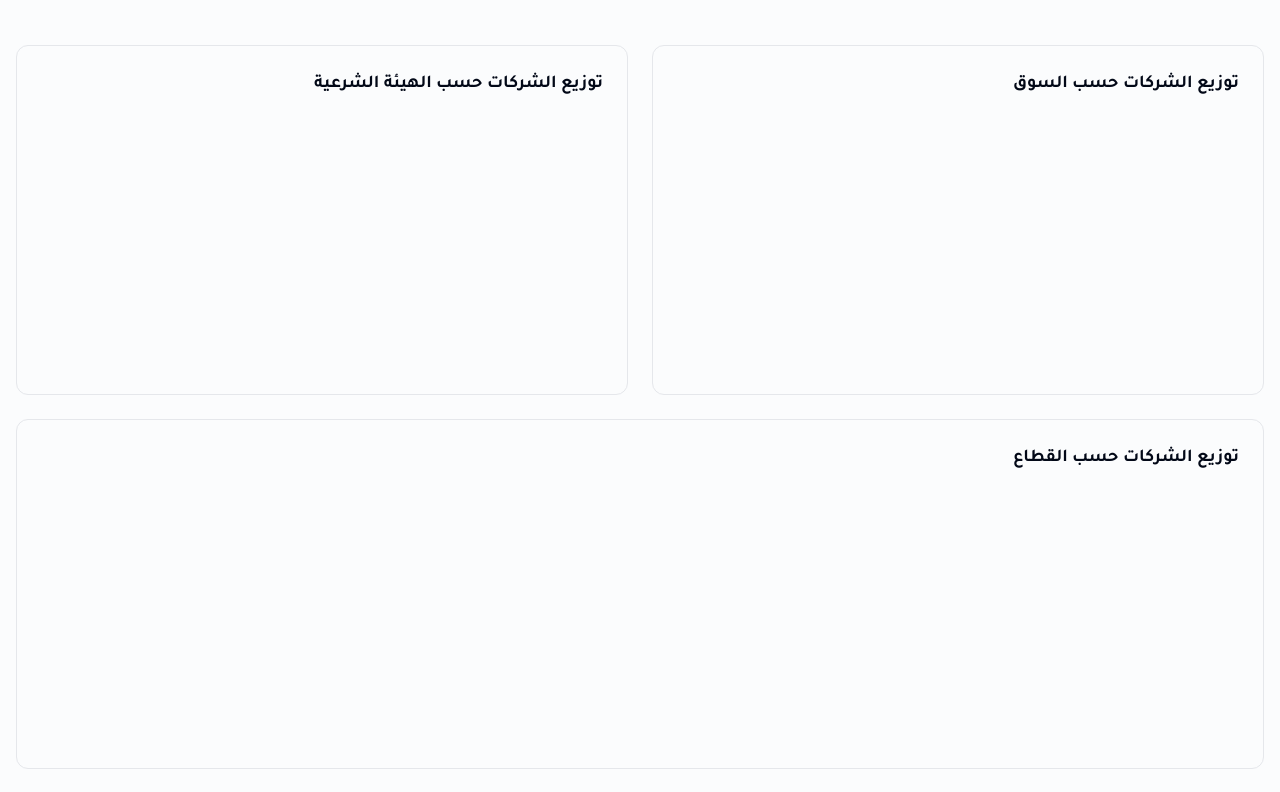
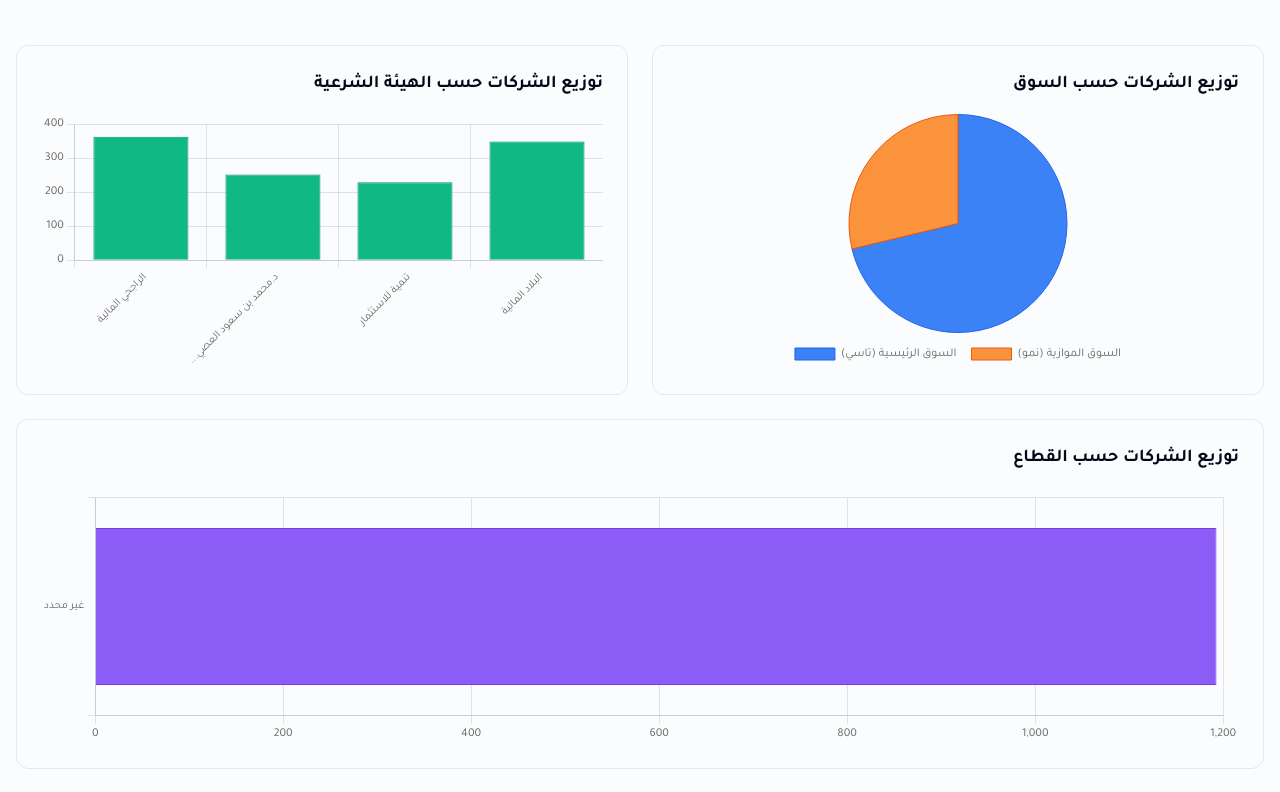
Before and after one commit to zymawy/shariah-companies, a plain HTML site: page index.html in a window 1280 px wide. Shown: the part 828-1620 px from the top of the page. Drawn offline with nearby package versions, Linux system fonts and the light colour scheme.

Commit message:
Fix Chart.js canvas getContext error with comprehensive safety checks
- Downgrade to Chart.js 3.9.1 for better stability
- Add global Chart.js configuration to disable animations
- Implement multi-level canvas existence checks before rendering
- Add safe context retrieval with type checking
- Improve chart instance cleanup to prevent orphaned references
- Add DOMContentLoaded listener for Chart.js configuration
- Use progressive initialization strategy with retries
- Add detailed error logging for debugging

```diff
--- a/index.html
+++ b/index.html
@@ -18,7 +18,7 @@
     <script defer src="https://cdn.jsdelivr.net/npm/alpinejs@3.x.x/dist/cdn.min.js"></script>
 
     <!-- Chart.js for modern charts -->
-    <script src="https://cdn.jsdelivr.net/npm/chart.js@4.4.0/dist/chart.umd.min.js"></script>
+    <script src="https://cdn.jsdelivr.net/npm/chart.js@3.9.1/dist/chart.min.js"></script>
 
     <!-- Icons -->
     <link rel="stylesheet" href="https://cdn.jsdelivr.net/npm/lucide@latest/dist/lucide.css">
@@ -512,6 +512,19 @@
     </footer>
 
     <script>
+        // Wait for Chart.js to load and configure it
+        window.addEventListener('DOMContentLoaded', function() {
+            if (typeof Chart !== 'undefined') {
+                // Set global Chart.js defaults to prevent errors
+                Chart.defaults.responsive = true;
+                Chart.defaults.maintainAspectRatio = false;
+                Chart.defaults.animation = {
+                    duration: 0 // Disable animations to prevent timing issues
+                };
+                console.log('Chart.js configured successfully');
+            }
+        });
+
         function dashboard() {
             return {
                 darkMode: false,
@@ -550,22 +563,38 @@
                     this.calculateStatistics();
                     this.updateLastUpdateTime();
 
-                    // Wait for DOM and Chart.js to be fully loaded
-                    if (document.readyState === 'loading') {
-                        document.addEventListener('DOMContentLoaded', () => {
-                            setTimeout(() => this.renderCharts(), 200);
-                        });
-                    } else {
-                        // DOM is already loaded, just wait for Chart.js
-                        setTimeout(() => {
-                            if (typeof Chart !== 'undefined') {
+                    // Initialize charts after Alpine has finished initializing
+                    // Use multiple strategies to ensure proper timing
+                    const initCharts = () => {
+                        // Check if Chart.js is loaded
+                        if (typeof Chart === 'undefined') {
+                            console.log('Waiting for Chart.js to load...');
+                            setTimeout(initCharts, 100);
+                            return;
+                        }
+
+                        // Check if canvas elements exist
+                        const canvasCheck = () => {
+                            const marketCanvas = document.getElementById('marketChart');
+                            const boardCanvas = document.getElementById('boardChart');
+                            const sectorCanvas = document.getElementById('sectorChart');
+
+                            if (marketCanvas && boardCanvas && sectorCanvas) {
+                                // All canvases found, render charts
+                                console.log('Canvas elements found, rendering charts...');
                                 this.renderCharts();
                             } else {
-                                // Try again after another delay
-                                setTimeout(() => this.renderCharts(), 500);
+                                console.log('Canvas elements not found yet, retrying...');
+                                setTimeout(canvasCheck, 100);
                             }
-                        }, 200);
-                    }
+                        };
+
+                        // Start checking for canvases
+                        canvasCheck();
+                    };
+
+                    // Start the initialization process after a short delay
+                    setTimeout(initCharts, 100);
                 },
 
                 async loadData() {
@@ -730,17 +759,27 @@
                                 return;
                             }
 
-                            // Destroy existing charts if they exist
+                            // Destroy existing charts if they exist - with extra safety
                             if (this.charts && Object.keys(this.charts).length > 0) {
                                 ['market', 'board', 'sector'].forEach(chartName => {
-                                    if (this.charts[chartName] && typeof this.charts[chartName].destroy === 'function') {
+                                    if (this.charts[chartName]) {
                                         try {
-                                            this.charts[chartName].destroy();
+                                            // Check if chart instance is valid before destroying
+                                            if (this.charts[chartName].canvas) {
+                                                this.charts[chartName].destroy();
+                                                this.charts[chartName] = null;
+                                            } else {
+                                                // Chart has no canvas, just clear the reference
+                                                this.charts[chartName] = null;
+                                            }
                                         } catch (e) {
                                             console.warn(`Error destroying ${chartName} chart:`, e);
+                                            this.charts[chartName] = null;
                                         }
                                     }
                                 });
+                                // Clear the charts object
+                                this.charts = {};
                             }
 
                             // Initialize charts object if not exists
@@ -748,14 +787,33 @@
                                 this.charts = {};
                             }
 
-                            // Get contexts with error handling
+                            // Get contexts with error handling and null checks
                             let marketCtx, boardCtx, sectorCtx;
                             try {
-                                marketCtx = marketCanvas.getContext('2d');
-                                boardCtx = boardCanvas.getContext('2d');
-                                sectorCtx = sectorCanvas.getContext('2d');
+                                // Use safe context retrieval
+                                if (marketCanvas && typeof marketCanvas.getContext === 'function') {
+                                    marketCtx = marketCanvas.getContext('2d');
+                                }
+                                if (boardCanvas && typeof boardCanvas.getContext === 'function') {
+                                    boardCtx = boardCanvas.getContext('2d');
+                                }
+                                if (sectorCanvas && typeof sectorCanvas.getContext === 'function') {
+                                    sectorCtx = sectorCanvas.getContext('2d');
+                                }
+
+                                // Verify all contexts were retrieved
+                                if (!marketCtx || !boardCtx || !sectorCtx) {
+                                    console.warn('Could not get all canvas contexts, retrying...');
+                                    setTimeout(() => this.renderCharts(), 1000);
+                                    return;
+                                }
                             } catch (e) {
                                 console.error('Error getting canvas context:', e);
+                                console.error('Canvas elements:', {
+                                    marketCanvas: !!marketCanvas,
+                                    boardCanvas: !!boardCanvas,
+                                    sectorCanvas: !!sectorCanvas
+                                });
                                 setTimeout(() => this.renderCharts(), 1000);
                                 return;
                             }
```
